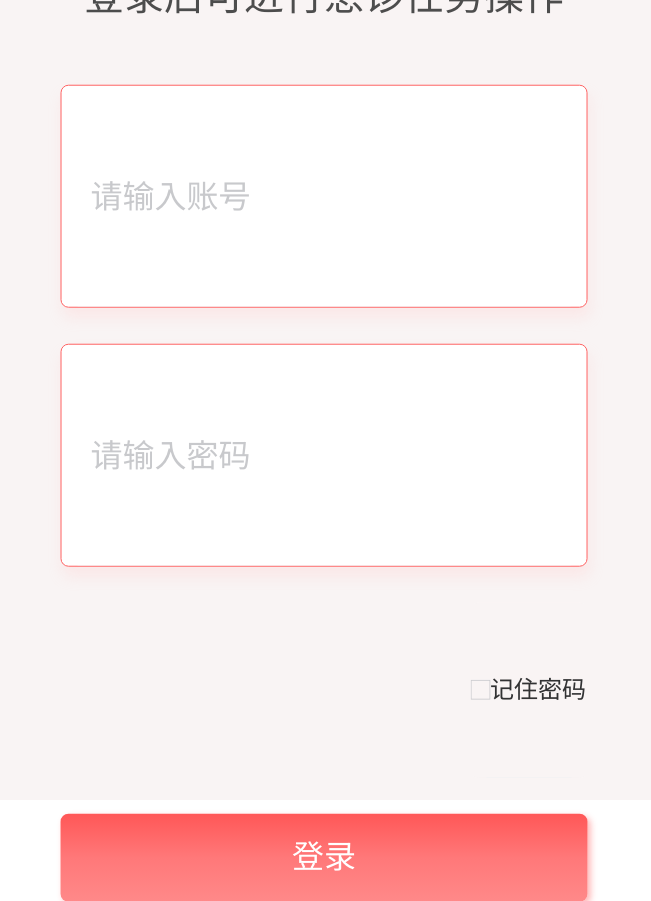
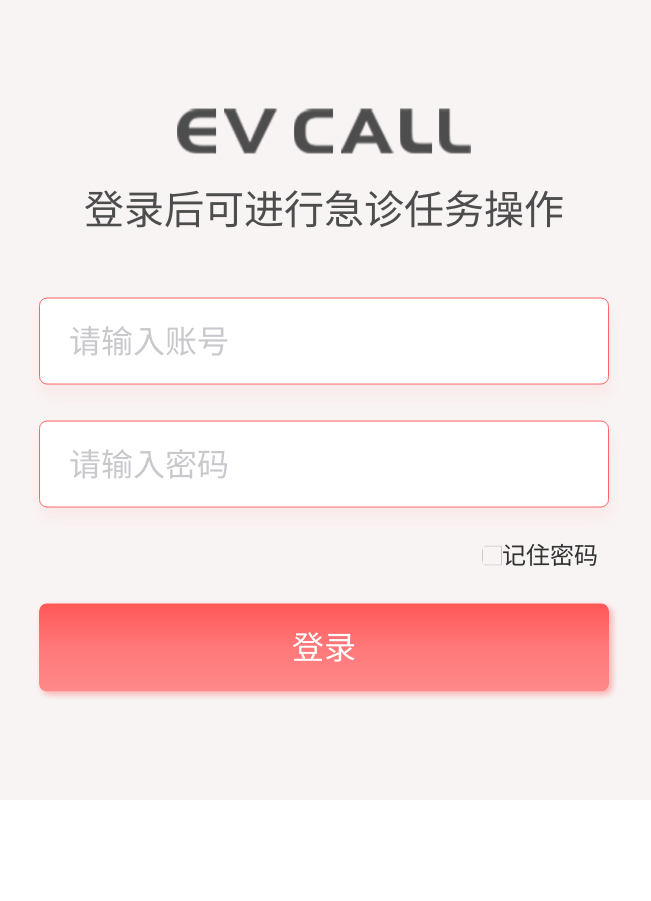
Before and after one commit to ZhangSong95/dirverend, a Vue app: page /#/login in a window 1280 px wide. Shown: the whole page, without its empty margins (316-967 px from the left). After the commit the page ends 800 px from the top, so only its background shows below. Built offline with nearby package versions, Linux system fonts and the light colour scheme; a web font is replaced by a local one.

Commit message:
添加media

```diff
--- a/src/assets/less/styles.less
+++ b/src/assets/less/styles.less
@@ -1,3 +1,14 @@
+html{font-size:16px;}
+@media only screen and (min-width:799px) and (max-width:800px){
+  .content{
+    width: 72.25%;
+  }
+}
+@media only screen and (min-width:1279px) and (max-width:1280px){
+  .content{
+    width: 44.53%;
+  }
+}
 .van-button--info {
   color: #fff;
   border: none;
@@ -34,7 +45,7 @@
   color:rgba(199,199,199,1);
 }
 .van-field__body {
-  height: 175px;
+  //height: 175px;
   display: flex;
   align-items: center;
 }
```
